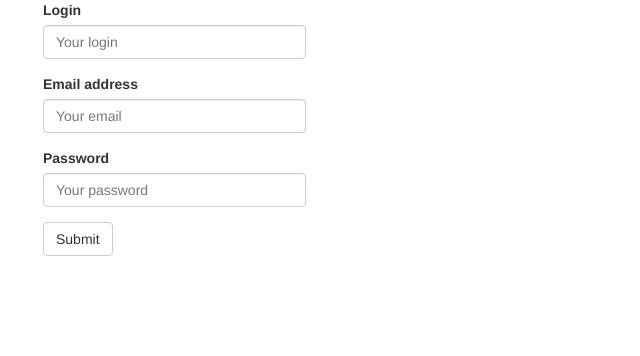
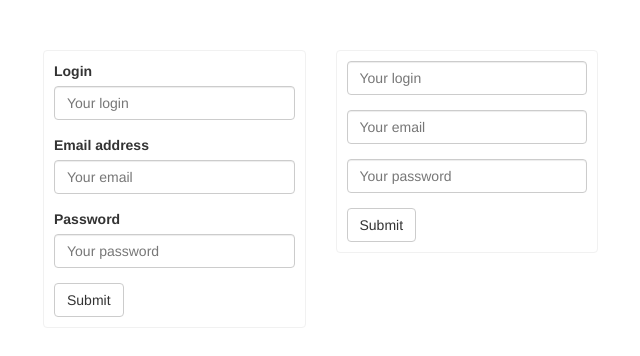
Before and after one commit to tarzak/cloudcmd-forms, a plain HTML site: page index.html in a window 1280 px wide. Shown: the whole page, without its empty margins (27-667 px from the left). Drawn offline with nearby package versions, Linux system fonts and the light colour scheme.

Commit message:
Update index.html

```diff
--- a/index.html
+++ b/index.html
@@ -8,7 +8,17 @@
 
     <!-- Bootstrap -->
     <link href="css/bootstrap.min.css" rel="stylesheet">
+    <style>
+        .row {
+            margin-top:50px;
+        }
 
+        form {
+            border:1px solid #f1f1f1;
+            padding:10px;
+            border-radius:4px;
+        }
+    </style>
     <!-- HTML5 Shim and Respond.js IE8 support of HTML5 elements and media queries -->
     <!-- WARNING: Respond.js doesn't work if you view the page via file:// -->
     <!--[if lt IE 9]>
@@ -33,12 +43,28 @@
         <label for="inputPassword">Password</label>
         <input type="password" class="form-control" id="inputPassword" placeholder="Your password">
       </div>
-
-
-
       <button type="submit" class="btn btn-default">Submit</button>
     </form>
     </div>
+
+    <div class = "col-md-3">
+    <form role="form">
+      <div class="form-group">
+
+        <input type="text" class="form-control" id="login" placeholder="Your login">
+      </div>
+      <div class="form-group">
+
+        <input type="email" class="form-control" id="inputEmail" placeholder="Your email">
+      </div>
+      <div class="form-group">
+
+        <input type="password" class="form-control" id="inputPassword" placeholder="Your password">
+      </div>
+      <button type="submit" class="btn btn-default">Submit</button>
+    </form>
+    </div>
+
     </div>
     </div>
     <!-- jQuery (necessary for Bootstrap's JavaScript plugins) -->
```
